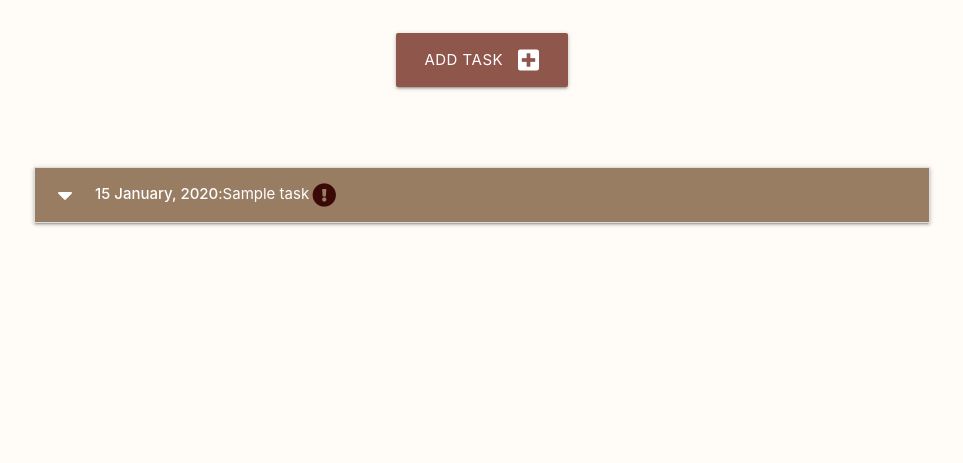
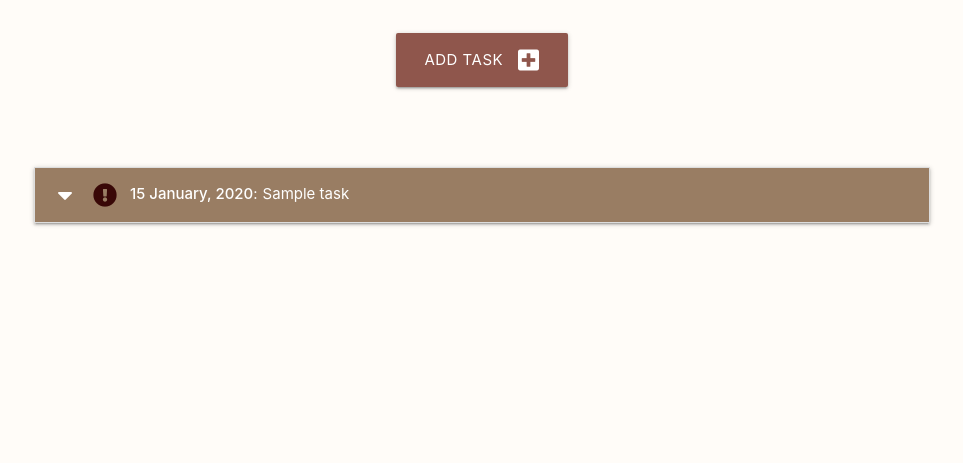
Before and after one commit to merzann/Task-Manager-RDBMS-Project, a Flask app: page / in a window 1280 px wide. Shown: the part 187-650 px from the top of the page, without its empty margins (158-1121 px from the left). Run offline with Flask 3, Linux system fonts and the light colour scheme; tables that the repository leaves empty hold one stand-in row (values such as "Sample post").

Commit message:
maint: moved Jinja if-statement in collapsible <div> above task-details and add CSS to ensure proper stacking on smaller screens

```diff
--- a/taskmanager/static/css/style.css
+++ b/taskmanager/static/css/style.css
@@ -119,17 +119,28 @@ a.btn.green.accent-4:hover {
 }
 
 
-/* tasks page */
+/* collapsible */
 
 div.collapsible-header {
     background-color: rgb(153, 125, 99);
     display: flex;
-    flex-wrap: wrap;
-
+    align-items: center;
 }
 
+div.collapsible-header i {
+    margin-right: 10px;
+}
 
-/* categories page */
+div.collapsible-header .task-details {
+    display: flex;
+    flex-wrap: wrap;
+    gap: 5px;
+}
+
+div.collapsible-header .urgent-icon {
+    margin-left: auto;
+}
+
 
 /* cards */
 
@@ -182,6 +193,13 @@ footer div.container {
     }
 }
 
+@media (max-width: 768px) {
+    div.collapsible-header .task-details {
+        flex-direction: column; /* Stacks spans vertically */
+        align-items: flex-start; /* Aligns text to the left */
+    }
+}
+
 @media (min-width: 768px) {
 
     .navbar .sidenav-trigger {
--- a/taskmanager/templates/tasks.html
+++ b/taskmanager/templates/tasks.html
@@ -17,10 +17,13 @@
     <li>
         <div class="collapsible-header white-text">
             <i class="fas fa-caret-down"></i>
-            <strong>{{ task.due_date.strftime("%d %B, %Y") }}</strong>: <span>{{ task.task_name }}</span>
             {% if task.is_urgent == True %}
             <i class="fas fa-exclamation-circle" style="color:#340202f2"></i>
             {% endif %}
+            <div class="task-details">
+                <span><strong>{{ task.due_date.strftime("%d %B, %Y") }}</strong>:</span>
+                <span>{{ task.task_name }}</span>
+            </div>
         </div>
         <div class="collapsible-body">
             <strong>{{ task.category }}</strong>
```
